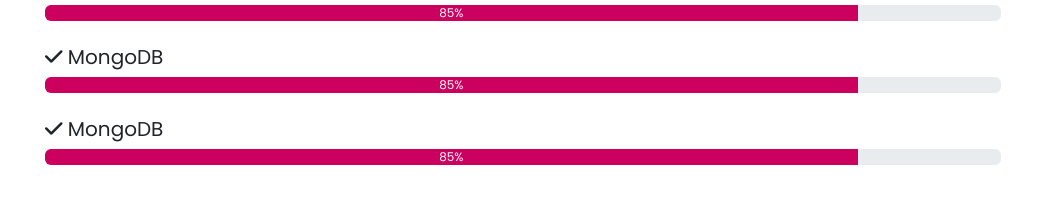
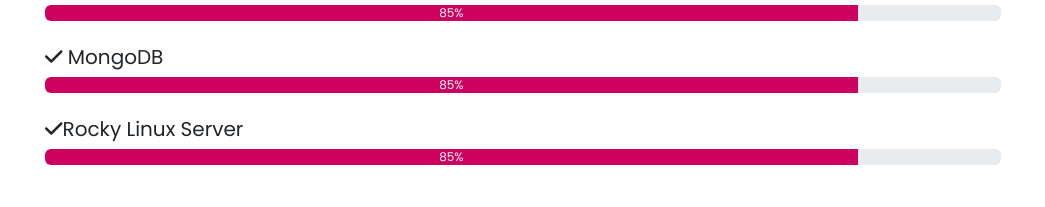
Before and after one commit to Ossinybern/closylol, a website: page index.html in a window 1280 px wide. Shown: the part 6184-6391 px from the top of the page, without its empty margins (117-1162 px from the left). Drawn offline with Linux system fonts and the light colour scheme.

Commit message:
Update index.html

```diff
--- a/index.html
+++ b/index.html
@@ -414,7 +414,7 @@
                         <div class="progress-bar " style="width: 85% ">85%</div>
                     </div>
 
-                    <h5><i class="fas fa-check "></i> MongoDB</h5>
+                    <h5><i class="fas fa-check "></i>Rocky Linux Server</h5>
                     <div class="progress mb-4 " role="progressbar " aria-valuenow="85 " aria-valuemin="0 " aria-valuemax="100 ">
                         <div class="progress-bar " style="width: 85% ">85%</div>
                     </div>
```
